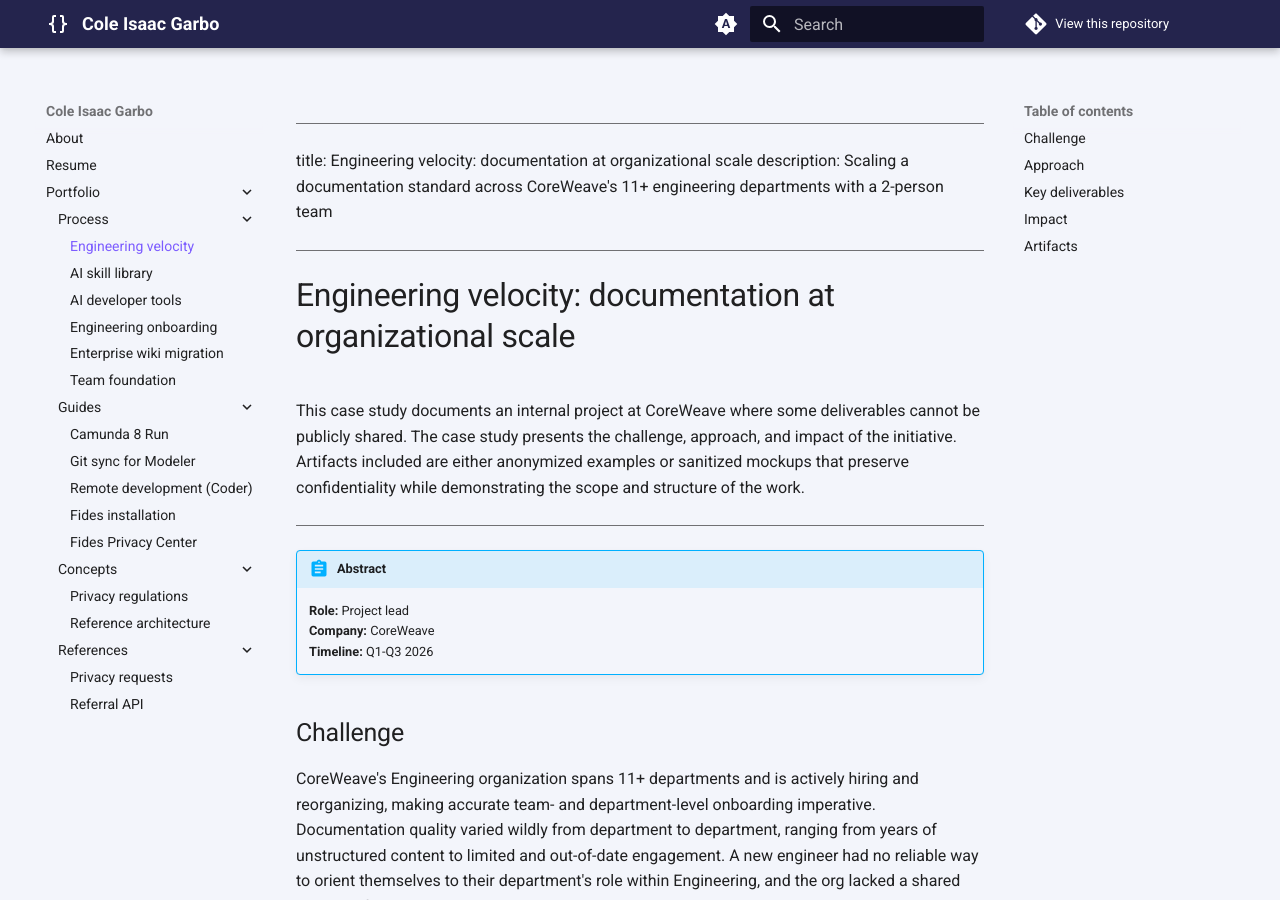
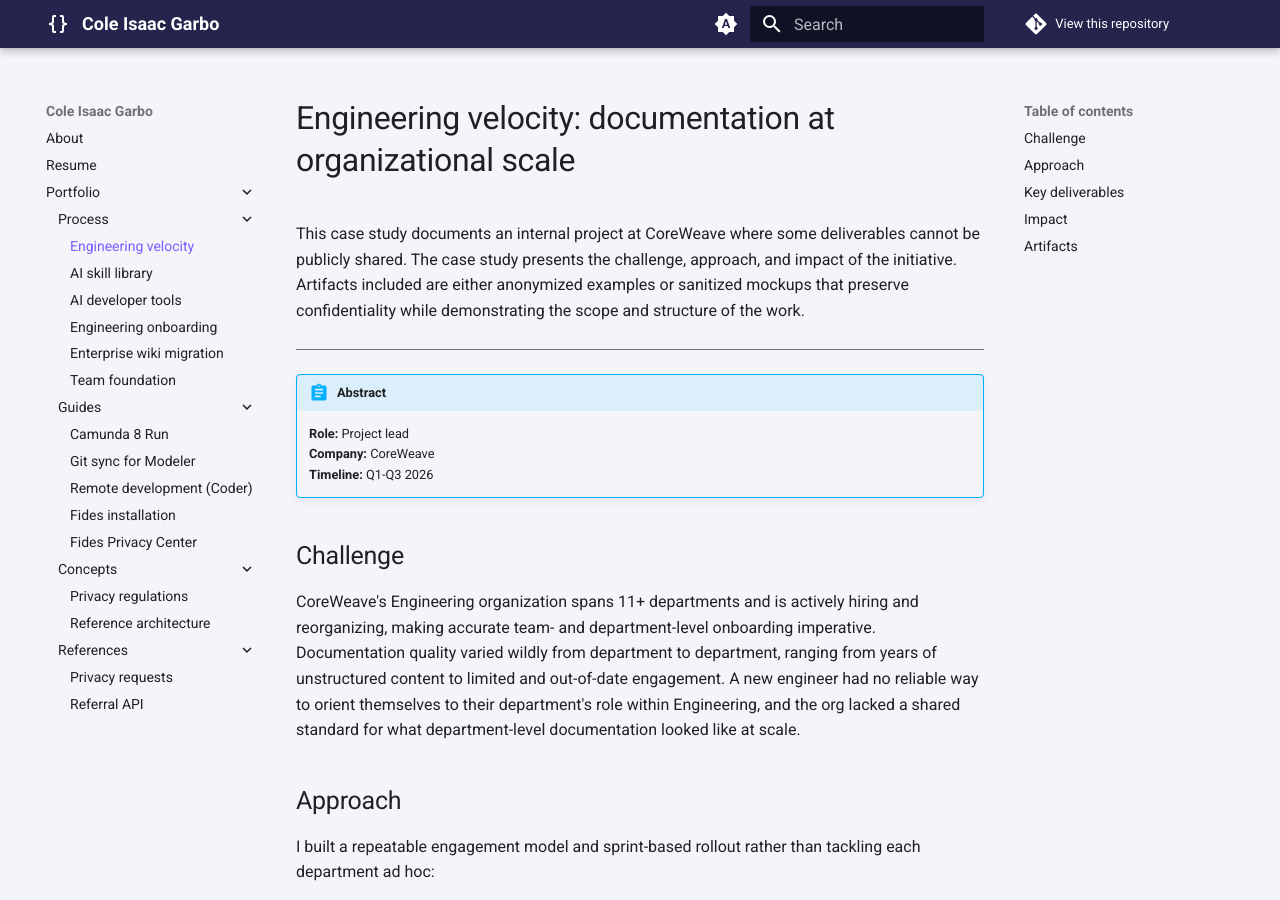
Before and after one commit to conceptualshark/portfolio, an MkDocs documentation site: the page built from docs/portfolio/process/engineering-velocity.md, in a window 1280 px wide and 900 px high. Built offline with MkDocs 1.6.1 and Material for MkDocs 9.7.7, drawn with Linux system fonts in a browser that asks for light colours; comment, search, counter and statistics services are not loaded.

Commit message:
engineering velocity YAML frontmatter

```diff
--- a/docs/portfolio/process/engineering-velocity.md
+++ b/docs/portfolio/process/engineering-velocity.md
@@ -1,5 +1,5 @@
 ---
-title: Engineering velocity: documentation at organizational scale
+title: "Engineering velocity: documentation at organizational scale"
 description: Scaling a documentation standard across CoreWeave's 11+ engineering departments with a 2-person team
 ---
 
```
